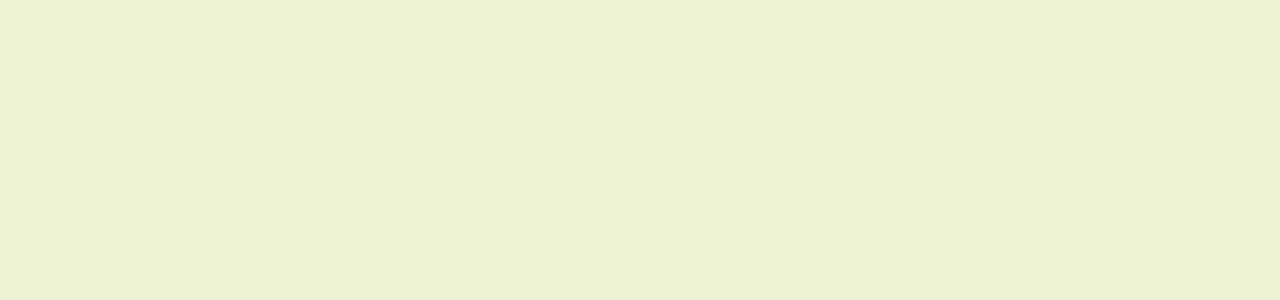
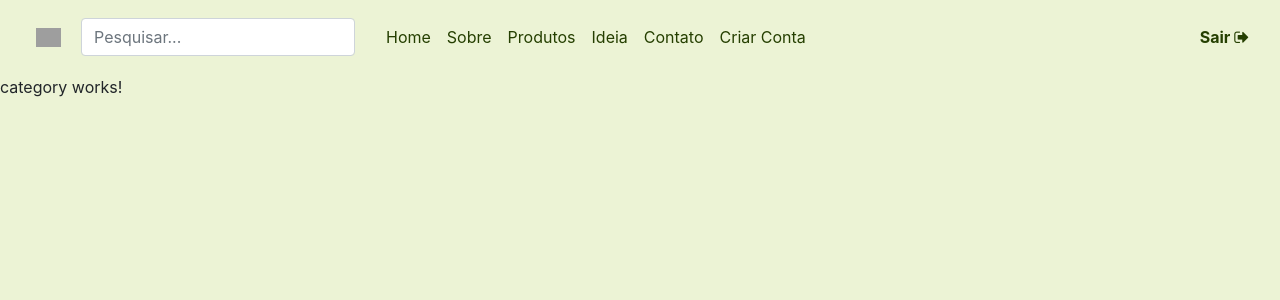
Before and after one commit to Guimti/ActionForLife, an Angular app in the folder Angular/ActionForLife/: page /category in a window 1280 px wide. Before the commit this address led to /. Shown: the top 300 px of the page. Built offline with nearby package versions, Linux system fonts and the light colour scheme; grey boxes are pictures that could not be loaded.

Commit message:
[Feature Guilher - Task: Create componente service category]

```diff
--- a/Angular/ActionForLife/src/app/app-routing.module.ts
+++ b/Angular/ActionForLife/src/app/app-routing.module.ts
@@ -3,11 +3,13 @@ import { RouterModule, Routes } from '@angular/router';
 import {RegistrationComponent } from './registration/registration.component';
 import { LoginComponent } from './login/login.component';
 import { HomeComponent } from './home/home.component';
+import { CategoryComponent } from './category/category.component';
 const routes: Routes = [
   {path: '', redirectTo:'login', pathMatch: 'full'},
   {path:"login", component:LoginComponent},
   {path:"home", component:HomeComponent},
-  {path:"registration",component:RegistrationComponent}
+  {path:"registration",component:RegistrationComponent},
+  {path:"category", component: CategoryComponent}
 ];
 
 @NgModule({
--- a/Angular/ActionForLife/src/app/app.module.ts
+++ b/Angular/ActionForLife/src/app/app.module.ts
@@ -11,6 +11,7 @@ import { RegistrationComponent } from './registration/registration.component';
 import { FooterComponent } from './footer/footer.component';
 import { HomeComponent } from './home/home.component';
 import { FormsModule } from '@angular/forms';
+import { CategoryComponent } from './category/category.component';
 
 @NgModule({
   declarations: [
@@ -19,7 +20,8 @@ import { FormsModule } from '@angular/forms';
     LoginComponent,
     RegistrationComponent,
     FooterComponent,
-    HomeComponent
+    HomeComponent,
+    CategoryComponent
   ],
   imports: [
     BrowserModule,
--- /dev/null
+++ b/Angular/ActionForLife/src/app/category/category.component.html
@@ -0,0 +1,4 @@
+
+<app-header></app-header>
+
+<p>category works!</p>
--- /dev/null
+++ b/Angular/ActionForLife/src/app/category/category.component.ts
@@ -0,0 +1,15 @@
+import { Component, OnInit } from '@angular/core';
+
+@Component({
+  selector: 'app-category',
+  templateUrl: './category.component.html',
+  styleUrls: ['./category.component.css']
+})
+export class CategoryComponent implements OnInit {
+
+  constructor() { }
+
+  ngOnInit(): void {
+  }
+
+}
--- a/Angular/ActionForLife/src/app/header/header.component.html
+++ b/Angular/ActionForLife/src/app/header/header.component.html
@@ -20,7 +20,7 @@
               <a class="nav-link" href="#">Sobre</a>
             </li>
             <li class="nav-item">
-              <a class="nav-link" href="#">Produtos</a>
+              <a class="nav-link" routerLink="/category">Produtos</a>
             </li>
             <li class="nav-item">
               <a class="nav-link" href="#">Ideia</a>
```
Also changed, not shown: Angular/ActionForLife/src/app/service/category.service.ts (added, +9 -0 lines), Angular/ActionForLife/src/app/category/category.component.css (added), 1 other file (tests, documents, lock files or other folders).
